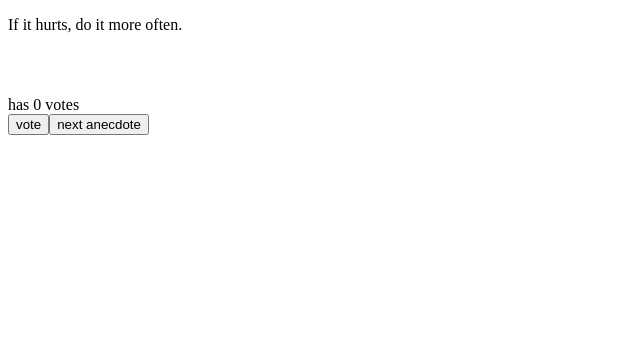
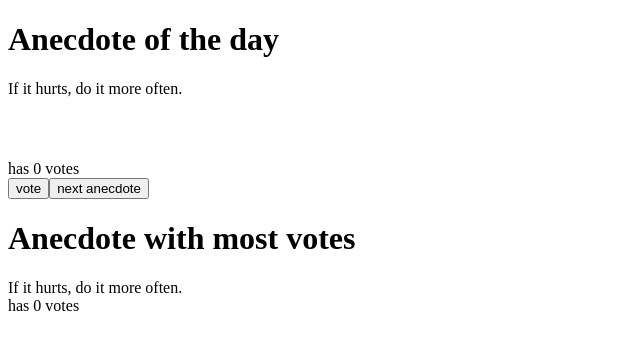
Before and after one commit to bstephe9/fullstackopen-exercises, a React (Vite) app: page / in a window 1280 px wide. Shown: the top 350 px of the page, without its empty margins (0-640 px from the left). Built offline with nearby package versions, Linux system fonts and the light colour scheme.

Commit message:
Step 3: Display anecdote with most votes

```diff
--- a/src/App.jsx
+++ b/src/App.jsx
@@ -1,4 +1,4 @@
-import { useState } from 'react'
+import { useEffect, useState } from 'react'
 
 const App = () => {
   const anecdotes = [
@@ -13,6 +13,7 @@ const App = () => {
   ]
 
   const [selected, setSelected] = useState(0)
+  const [mostPopularIndex, setMostPopularIndex] = useState(0)
   const [votes, setVotes] = useState(
     new Array(anecdotes.length).fill(0)
   )
@@ -28,13 +29,26 @@ const App = () => {
     )
   }
 
+  useEffect(() => {
+    onVoteAdded()
+  }, [votes])
+
+  const onVoteAdded = () => {
+    let mostVotesIndex = votes.indexOf(Math.max(...votes))
+    setMostPopularIndex(mostVotesIndex)
+  }
+
   return (
     <div>
       <style>{` .anecdote { height: 4rem; overflow-y: auto; } `}</style>
+      <h1>Anecdote of the day</h1>
       <p className="anecdote">{anecdotes[selected]}</p>
       <div>has {votes[selected]} votes</div>
       <button onClick={() => addVote(selected)}>vote</button>
       <button onClick={setRandomAnecdote}>next anecdote</button>
+      <h1>Anecdote with most votes</h1>
+      <div>{anecdotes[mostPopularIndex]}</div>
+      <div>has {votes[mostPopularIndex]} votes</div>
     </div>
   )
 }
```
